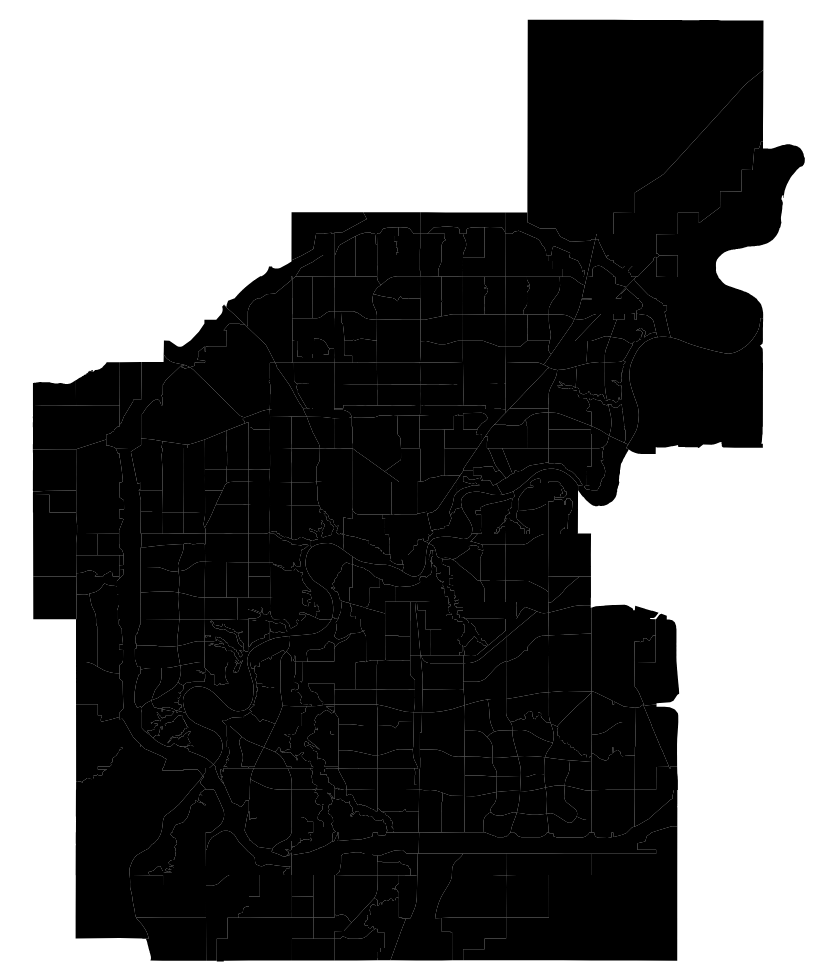
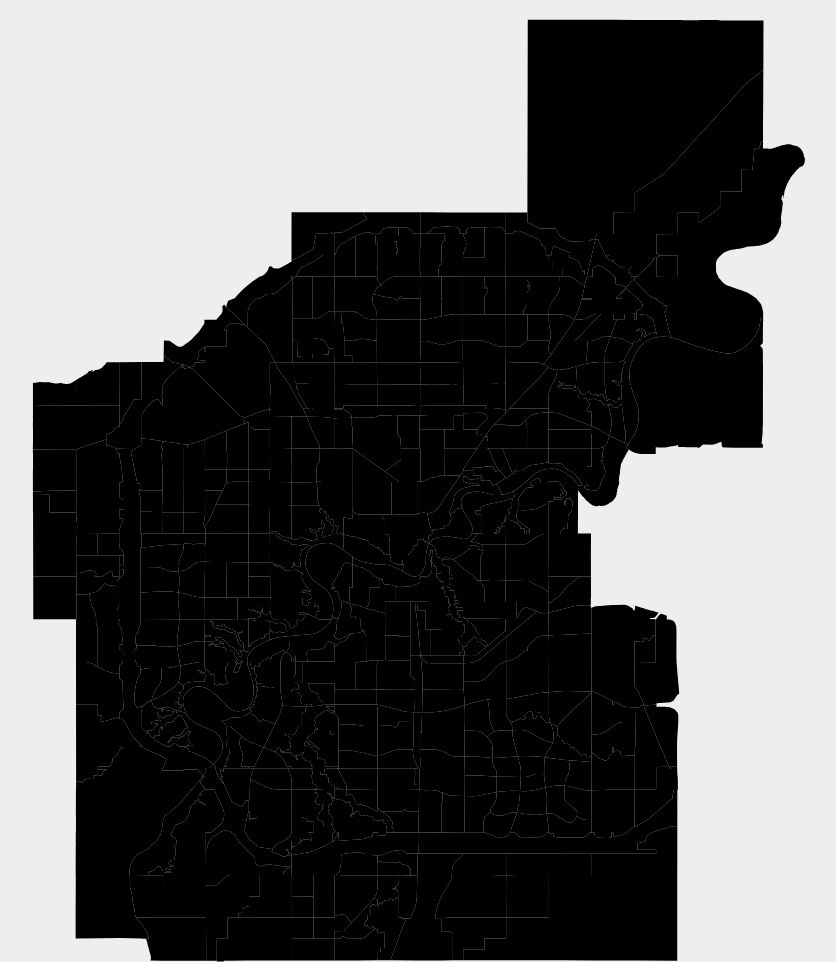
Before and after one commit to happy96026/HeatMap, a plain HTML site: page index.html in a window 1280 px wide. Shown: the whole page, without its empty margins (199-1035 px from the left). Drawn offline with nearby package versions, Linux system fonts and the light colour scheme.

Commit message:
added colour

```diff
--- a/index.html
+++ b/index.html
@@ -3,7 +3,7 @@
   <head>
   	<script src="https://d3js.org/d3.v4.min.js"></script>
   </head>
-  <body>
+  <body bgcolor="#eee">
   	<div style="text-align:center;"></div>
     <script src="HeatMap.js"></script>
   </body>
```
